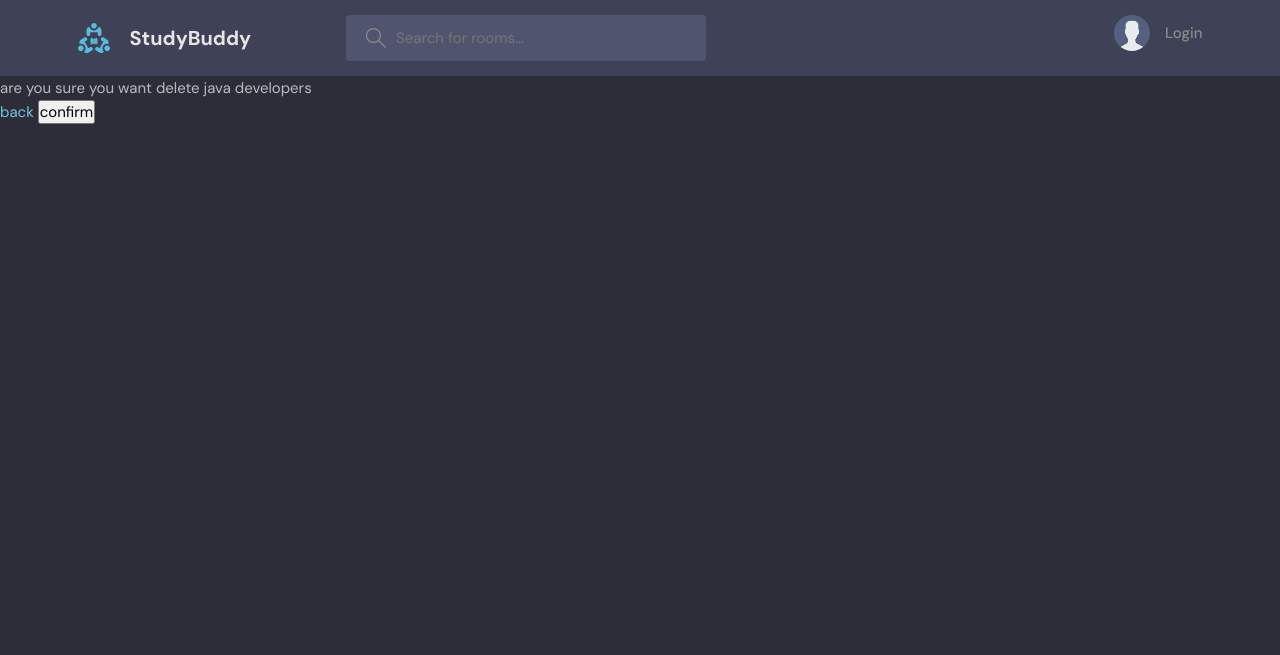
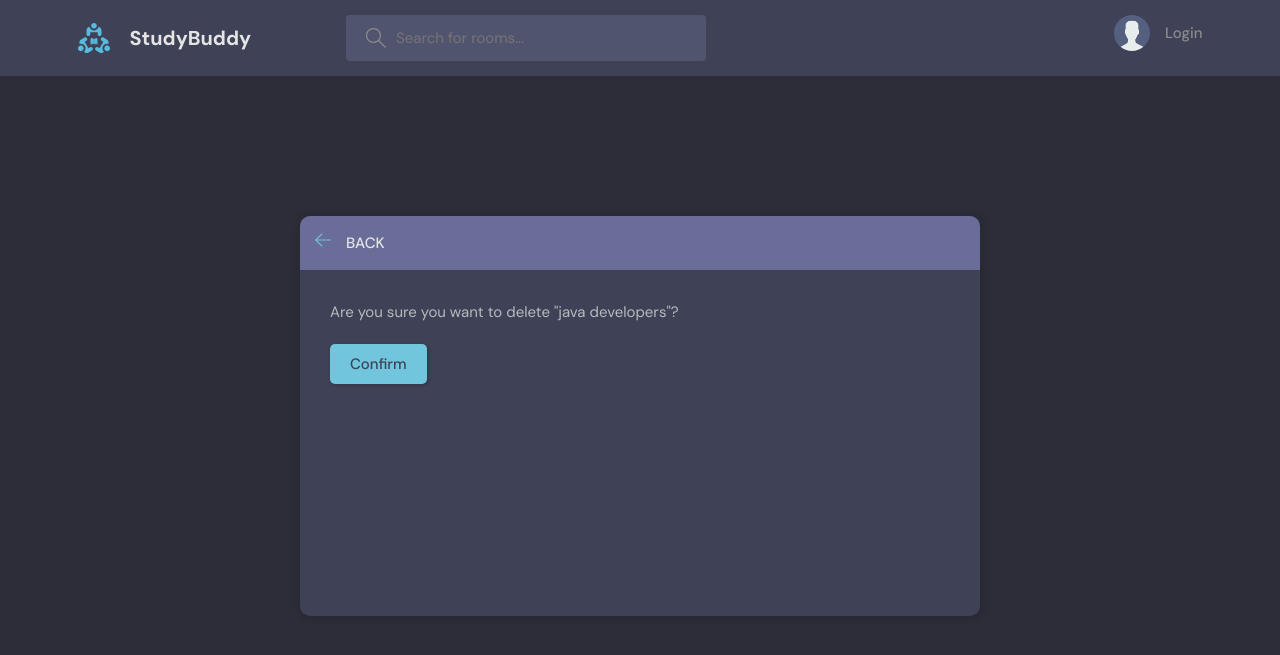
Before and after one commit to rasool-ahad/study-bodies-website, a Django app: template studybud/base/templates/base/delete.html in a window 1280 px wide. Shown: the top 655 px of the page. Run offline with Django 4.2, Linux system fonts and the light colour scheme; the template is opened without the code that fills it: values that come from a table or form of the project are taken from there, others are empty; data comes from the database, SQL or seed files in the repository; both versions use the stored data as it was after the commit.

Commit message:
delete theme finished

```diff
--- a/studybud/base/templates/base/delete.html
+++ b/studybud/base/templates/base/delete.html
@@ -1,10 +1,38 @@
 {% extends "main.html" %}
 
-{% block content  %}
-  <form method="post" action="">
-    {% csrf_token %}
-    <p>are you sure you want delete {{obj}} </p>
-    <a href="{{request.META.HTTP_REFERER}}">back </a>
-    <input type="submit" value="confirm">
-  </form>
-{% endblock content     %}
+{% block content %}
+
+    <main class="delete-item layout">
+        <div class="container">
+            <div class="layout__box">
+                <div class="layout__boxHeader">
+                    <div class="layout__boxTitle">
+                        <a href="{{request.META.HTTP_REFERER}}">
+                            <svg version="1.1" xmlns="http://www.w3.org/2000/svg" width="32" height="32"
+                                viewBox="0 0 32 32">
+                                <title>arrow-left</title>
+                                <path
+                                    d="M13.723 2.286l-13.723 13.714 13.719 13.714 1.616-1.611-10.96-10.96h27.625v-2.286h-27.625l10.965-10.965-1.616-1.607z">
+                                </path>
+                            </svg>
+                        </a>
+                        <h3>Back</h3>
+                    </div>
+                </div>
+                <div class="layout__body">
+                    <form class="form" action="" method="POST">
+                        {% csrf_token %}
+                        <div class="form__group">
+                            <p>Are you sure you want to delete "{{obj}}"?</p>
+                        </div>
+
+                        <div class="for__group">
+                            <input class="btn btn--main" type="submit" value="Confirm" />
+                        </div>
+
+                    </form>
+                </div>
+            </div>
+        </div>
+    </main>
+{% endblock content %}
--- a/studybud/base/templates/base/room.html
+++ b/studybud/base/templates/base/room.html
@@ -124,7 +124,7 @@
 
         <!--   Start -->
         <div class="participants">
-          <h3 class="participants__top">Participants <span>({{ participants.count }} Joined)</span></h3>
+          <h3 class="participants__top">Participants <span>({{ participents.count }} Joined)</span></h3>
           <div class="participants__list scroll">
 
           {% for user in participents  %}
```
Also changed, not shown: studybud/base/templates/base/delete_old.html (added, +10 -0 lines), studybud/db.sqlite3.
